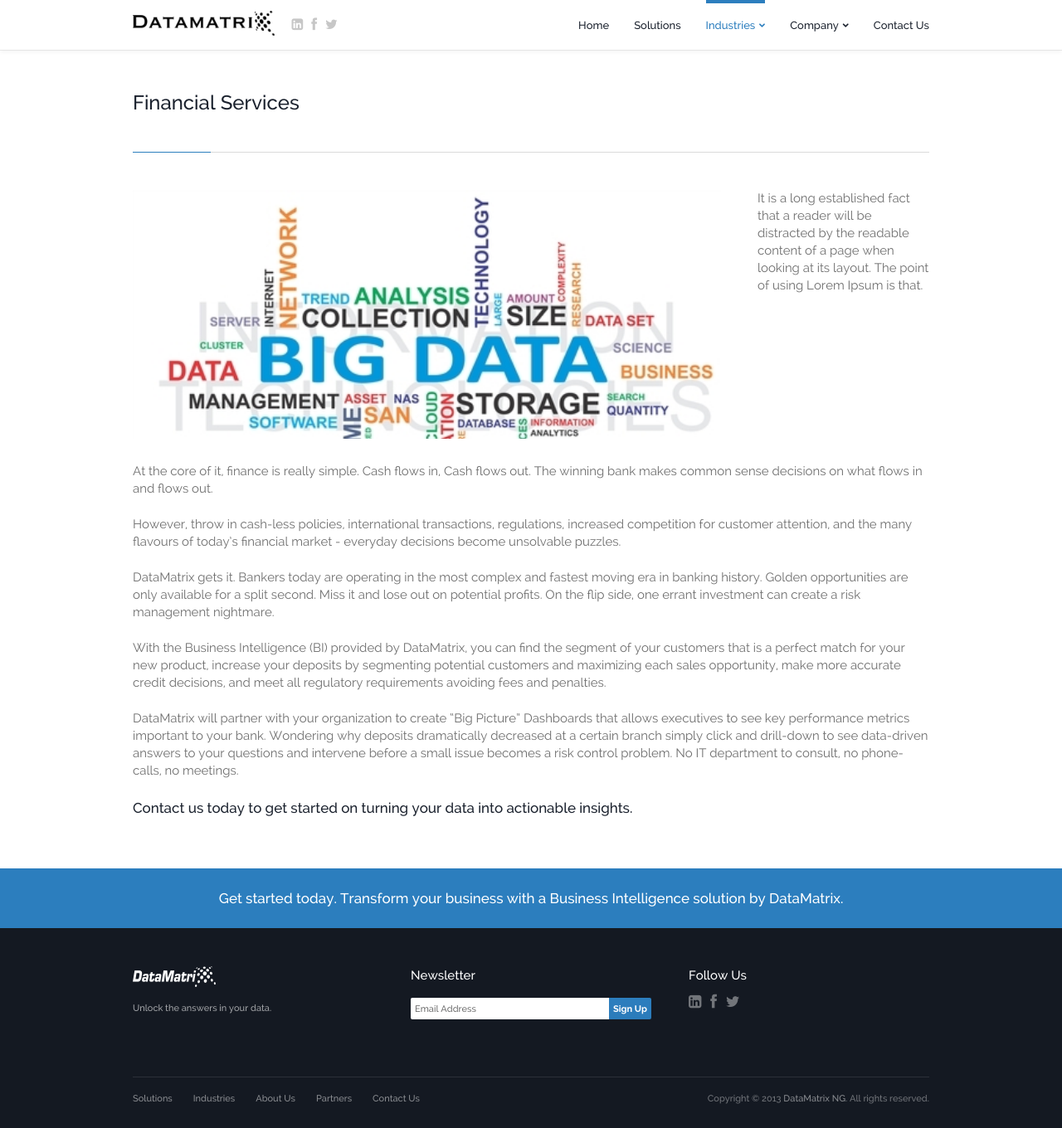
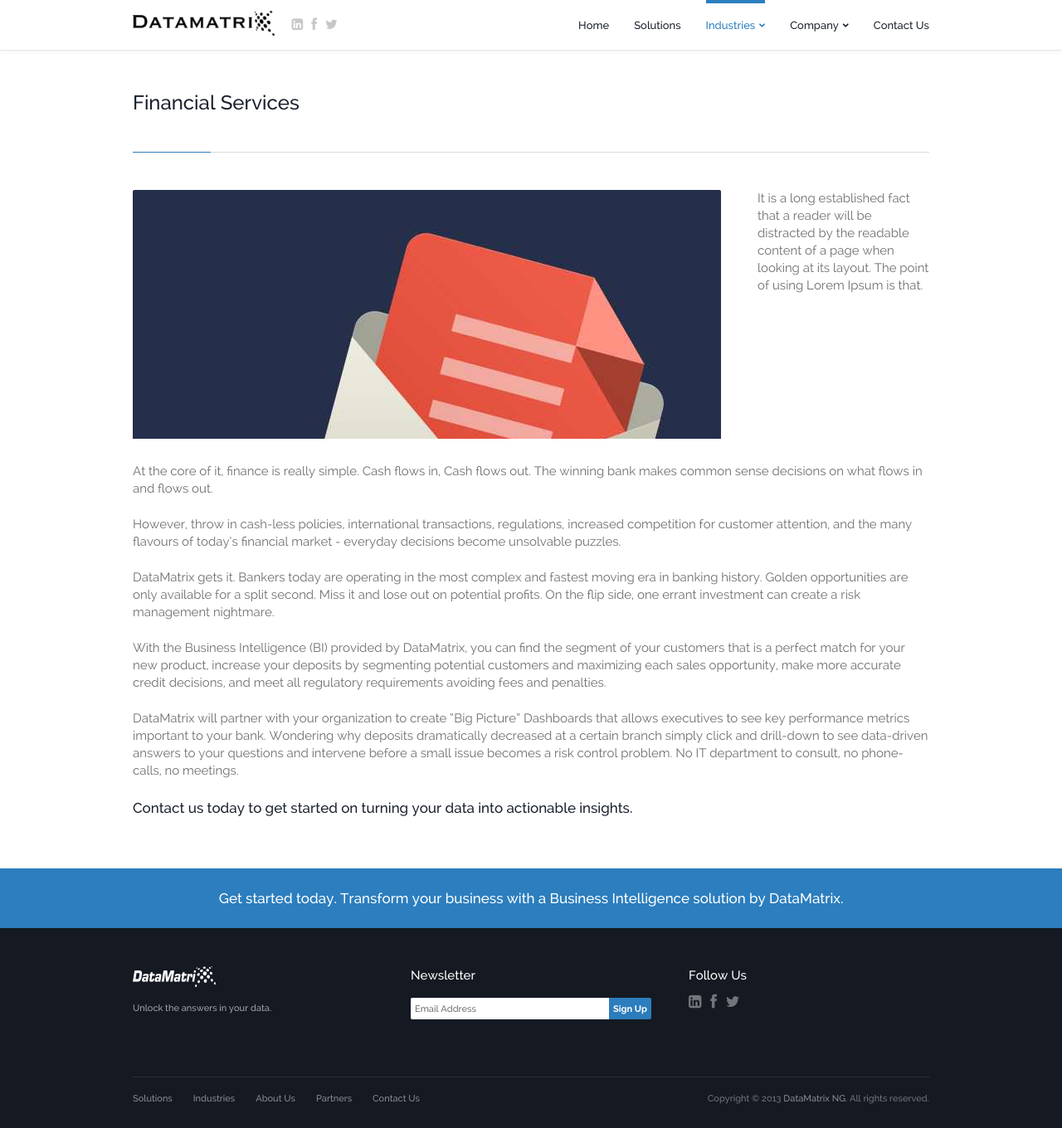
Before and after one commit to dtmtx/dtmtx.github.io, a Jekyll site: the page built from financial-services.html, in a window 1280 px wide and 1360 px high. Shown: the whole window at 83% size. Built offline with Jekyll 4.4.1, drawn with Linux system fonts in a browser that asks for light colours; Markdown is read by kramdown in place of the engine named in the settings.

Commit message:
image size test

```diff
--- a/financial-services.html
+++ b/financial-services.html
@@ -32,7 +32,7 @@
 											<!-- ~~~~~~~~~~~~~~~~~ -->
 											<!-- Actual Images -->
 											<!-- ~~~~~~~~~~~~~~~~~ -->
-											<img title="" style="float: left; list-style: none outside none; position: relative; width: 709px; visibility: visible;" alt="undefined" src="images/Big-Data.jpg" class="fullwidth">
+											<img title="" style="float: left; list-style: none outside none; position: relative; width: 709px; visibility: visible;" alt="undefined" src="images/preview9.jpg" class="fullwidth">
 											<!--img style="float: left; list-style: none outside none; position: relative; width: 709px; visibility: visible;" alt="" src="http://1.1.1.3/bmi/artivity.co.uk/templates/basix/pro_blue/images/placeholders/preview9.jpg" class="fullwidth"-->
 											<!-- ~~~~~~~~~~~~~~~~~ -->
 											<!-- END Actual Images -->
```
Also changed, not shown: images/preview9.jpg (added).
